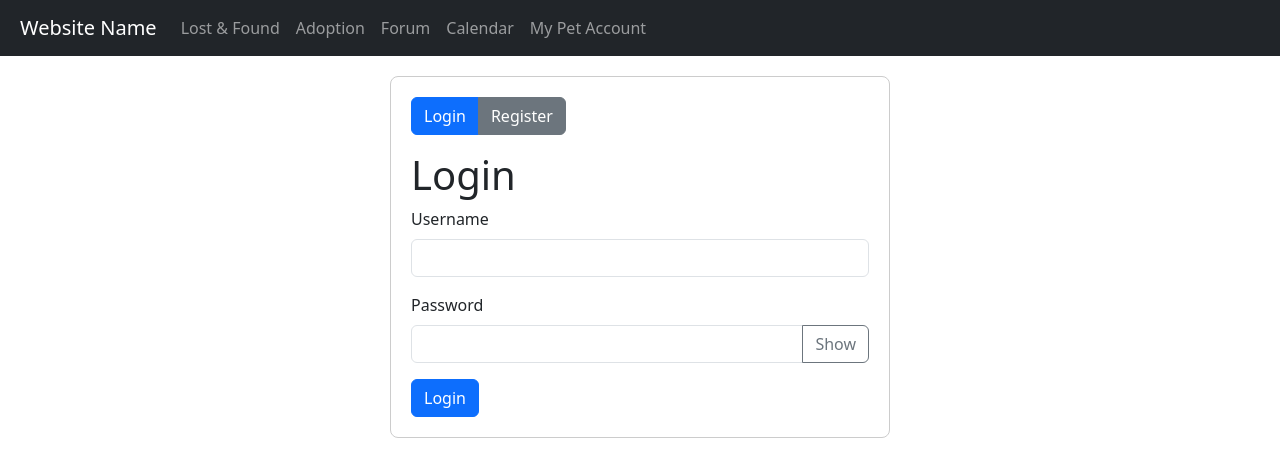
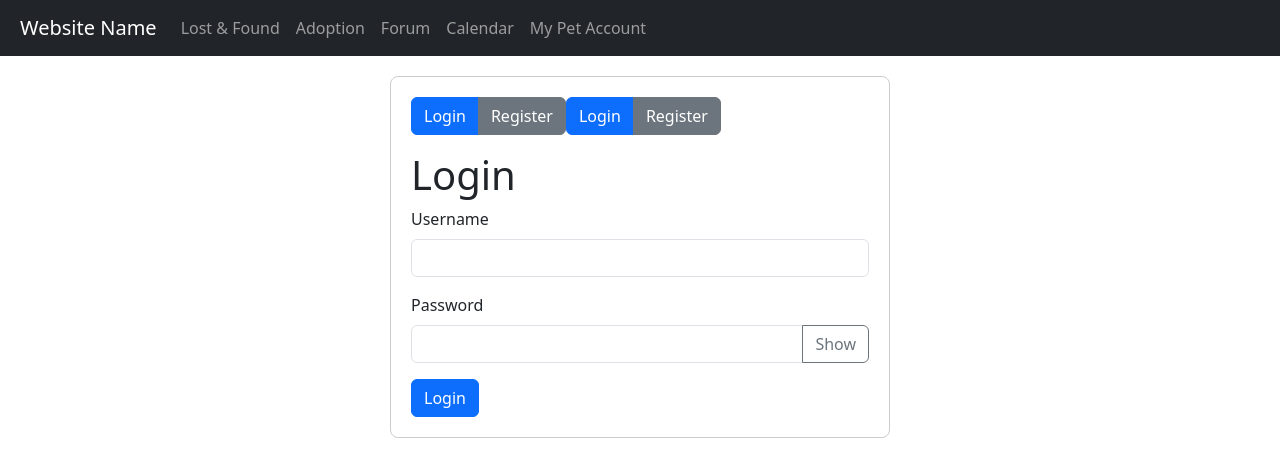
Before and after one commit to pxxch9994/WebAppsDAT076, a React (Create React App) app in the folder client/: page /login in a window 1280 px wide. Shown: the top 476 px of the page. Built offline with nearby package versions, Linux system fonts and the light colour scheme.

Commit message:
Changes by ebrah

```diff
--- a/client/src/pages/Login.tsx
+++ b/client/src/pages/Login.tsx
@@ -222,12 +222,28 @@ const ContainerSwitching: React.FC = () => {
     }, [isLoggedIn, navigate]);
 
     return (
-        <div className="d-flex justify-content-center align-items-center" style={{ marginTop: '20px' }}>
-            <div style={{ maxWidth: '500px', width: '100%', border: '1px solid #ccc', padding: '20px', borderRadius: '8px' }}>
-                <div className="btn-group mb-3" role="group" aria-label="Login/Register Switch">
-                    <button type="button" className={`btn ${activeContainer === 'login' ? 'btn-primary' : 'btn-secondary'}`} onClick={() => setActiveContainer('login')}>Login</button>
-                    <button type="button" className={`btn ${activeContainer === 'register' ? 'btn-primary' : 'btn-secondary'}`} onClick={() => setActiveContainer('register')}>Register</button>
-                </div>
+
+
+    <div className="d-flex justify-content-center align-items-center" style={{marginTop: '20px'}}>
+        <div style={{maxWidth: '500px', width: '100%', border: '1px solid #ccc', padding: '20px', borderRadius: '8px'}}>
+            <div className="btn-group mb-3" role="group" aria-label="Login/Register Switch">
+                <button type="button" className={`btn ${activeContainer === 'login' ? 'btn-primary' : 'btn-secondary'}`}
+                        onClick={() => setActiveContainer('login')}>Login
+                </button>
+                <button type="button"
+                        className={`btn ${activeContainer === 'register' ? 'btn-primary' : 'btn-secondary'}`}
+                        onClick={() => setActiveContainer('register')}>Register
+                </button>
+            </div>
+            <div className="btn-group mb-3" role="group" aria-label="Login/Register Switch">
+                <button type="button" className={`btn ${activeContainer === 'login' ? 'btn-primary' : 'btn-secondary'}`}
+                        onClick={() => setActiveContainer('login')}>Login
+                </button>
+                <button type="button"
+                        className={`btn ${activeContainer === 'register' ? 'btn-primary' : 'btn-secondary'}`}
+                        onClick={() => setActiveContainer('register')}>Register
+                </button>
+            </div>
 
             {activeContainer === 'login' ? <LoginContainer/> : <RegisterContainer/>}
 
--- a/client/src/pages/Lost.tsx
+++ b/client/src/pages/Lost.tsx
@@ -8,6 +8,7 @@ const Lost: React.FC = () => {
     <>
 
     <h1>Lost & Found Page</h1>
+      <LostAndFound />
 
     </>
   );
```
